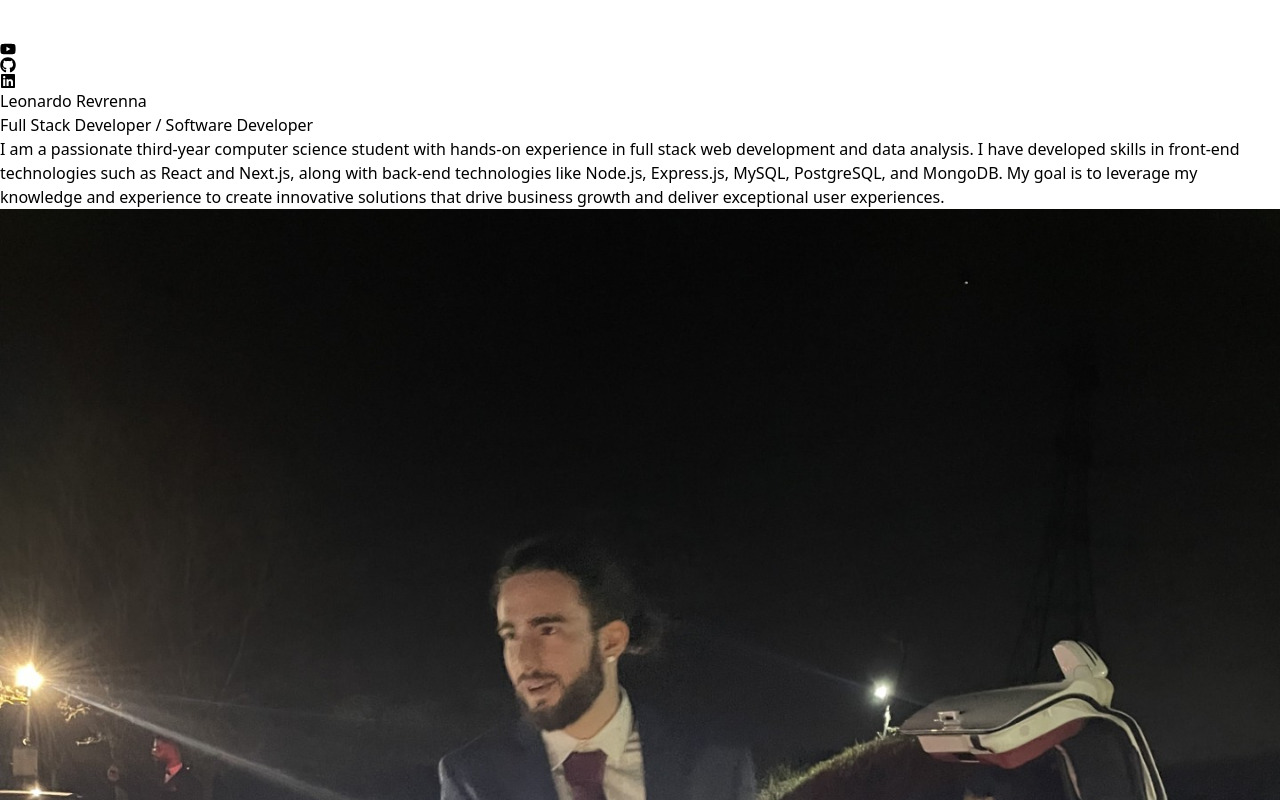
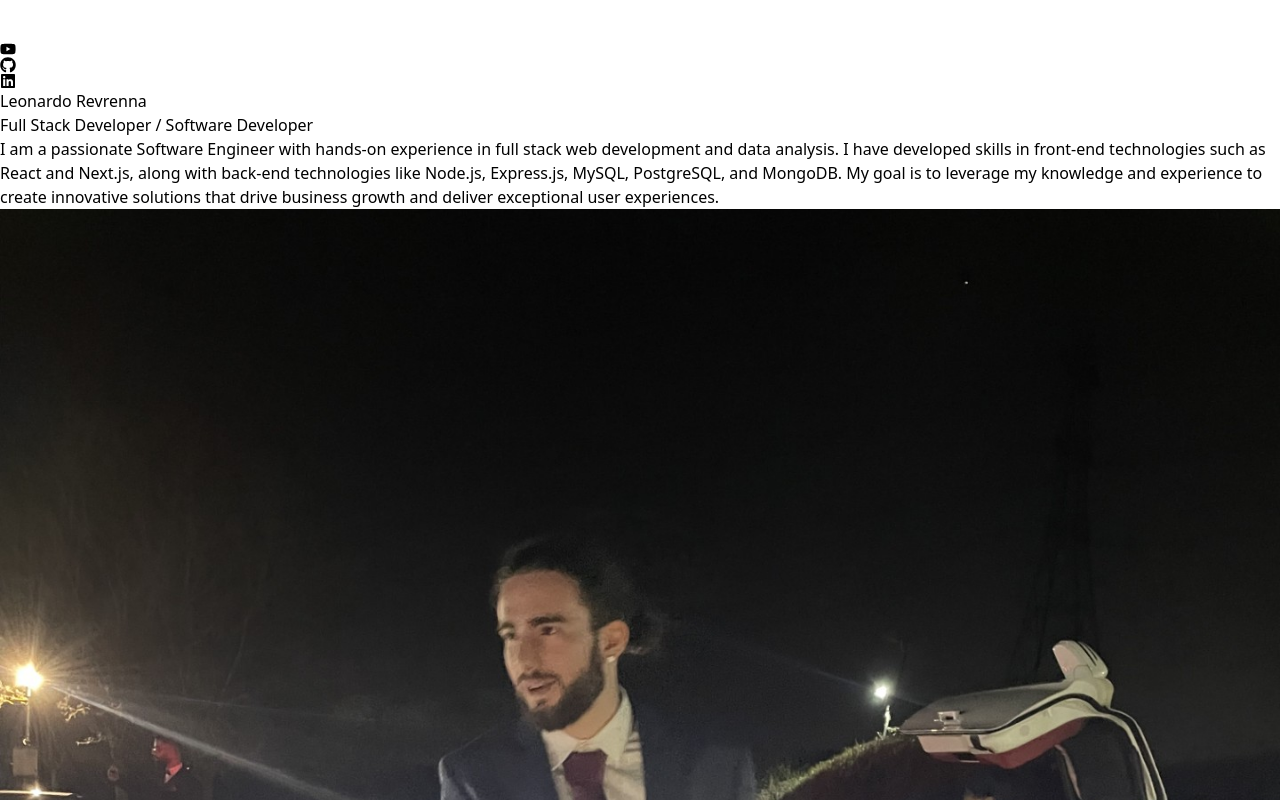
Before and after one commit to Leorev01/React_Portfolio, a React (Vite) app in the folder React_Portfolio/: page / in a window 1280 px wide. Shown: the part 760-1560 px from the top of the page. Built offline with nearby package versions, Linux system fonts and the light colour scheme.

Commit message:
Update HERO_CONTENT and ABOUT_TEXT for consistency

```diff
--- a/React_Portfolio/src/constants/index.js
+++ b/React_Portfolio/src/constants/index.js
@@ -3,9 +3,9 @@ import yoom from "../assets/projects/yoom.png";
 import meeteen from "../assets/projects/meeteen.png";
 import blog from "../assets/projects/blog.png";
 
-export const HERO_CONTENT = `I am a passionate third-year computer science student with hands-on experience in full stack web development and data analysis. I have developed skills in front-end technologies such as React and Next.js, along with back-end technologies like Node.js, Express.js, MySQL, PostgreSQL, and MongoDB. My goal is to leverage my knowledge and experience to create innovative solutions that drive business growth and deliver exceptional user experiences.`;
+export const HERO_CONTENT = `I am a passionate Software Engineer with hands-on experience in full stack web development and data analysis. I have developed skills in front-end technologies such as React and Next.js, along with back-end technologies like Node.js, Express.js, MySQL, PostgreSQL, and MongoDB. My goal is to leverage my knowledge and experience to create innovative solutions that drive business growth and deliver exceptional user experiences.`;
 
-export const ABOUT_TEXT = `I am a dedicated and versatile full stack developer with a passion for creating efficient and user-friendly web applications. As a third-year computer science student, I have gained hands-on experience with various technologies, including React, Next.js, Node.js, MySQL, PostgreSQL, Python, Git and more. My interest in web development grew from a fascination with creating interactive experiences and finding innovative solutions to real-world problems. This passion has evolved into a commitment to continuous learning and adaptation to new challenges. I thrive in collaborative environments and enjoy solving complex problems to deliver high-quality solutions. Outside of coding, I enjoy taking part in sports, exploring the outdoors, and staying active through various physical activities. These experiences help me maintain a balanced lifestyle and inspire my creativity.`;
+export const ABOUT_TEXT = `I am a dedicated and versatile full stack developer with a passion for creating efficient and user-friendly web applications. As a software engineer and computer science grad, I have gained hands-on experience with various technologies, including React, Next.js, Node.js, MySQL, PostgreSQL, Python, Git and more. My interest in web development grew from a fascination with creating interactive experiences and finding innovative solutions to real-world problems. This passion has evolved into a commitment to continuous learning and adaptation to new challenges. I thrive in collaborative environments and enjoy solving complex problems to deliver high-quality solutions. Outside of coding, I enjoy playing chess, exploring the outdoors, and taking part in sports. These experiences help me maintain a balanced lifestyle and inspire my creativity.`;
 
 export const EXPERIENCES = [
   {
```
